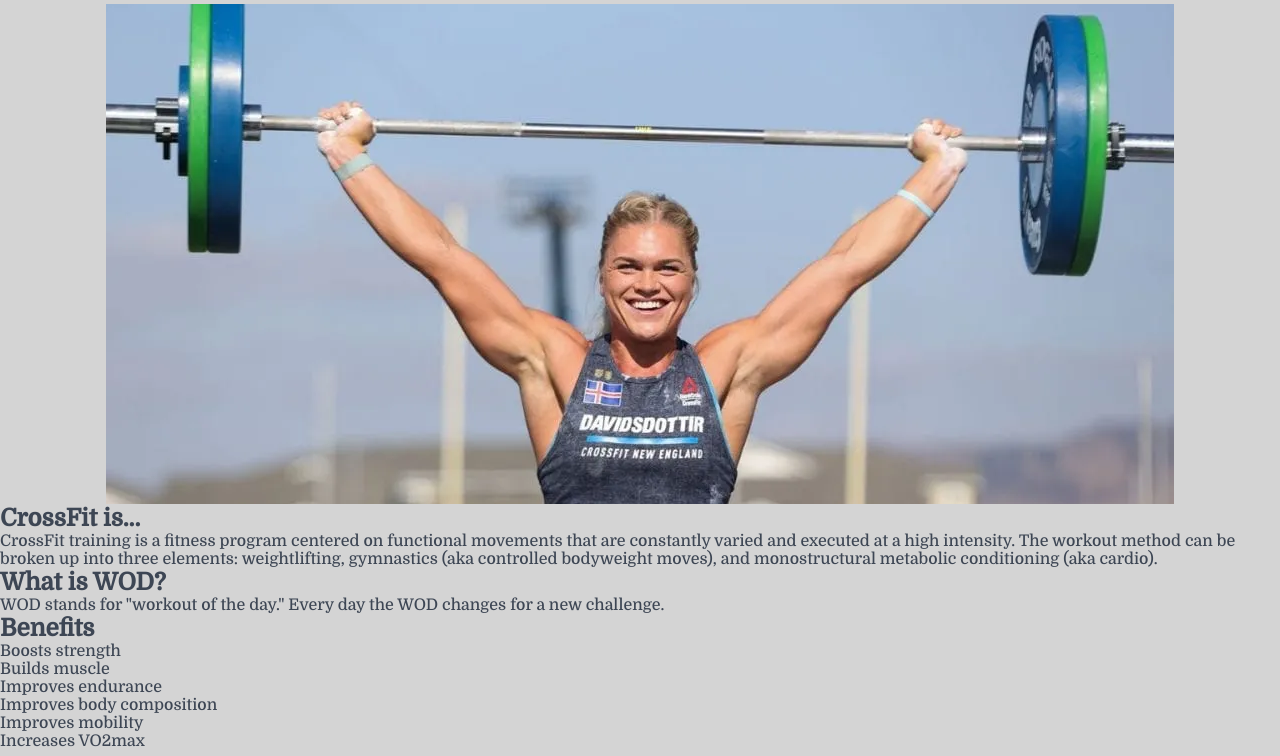
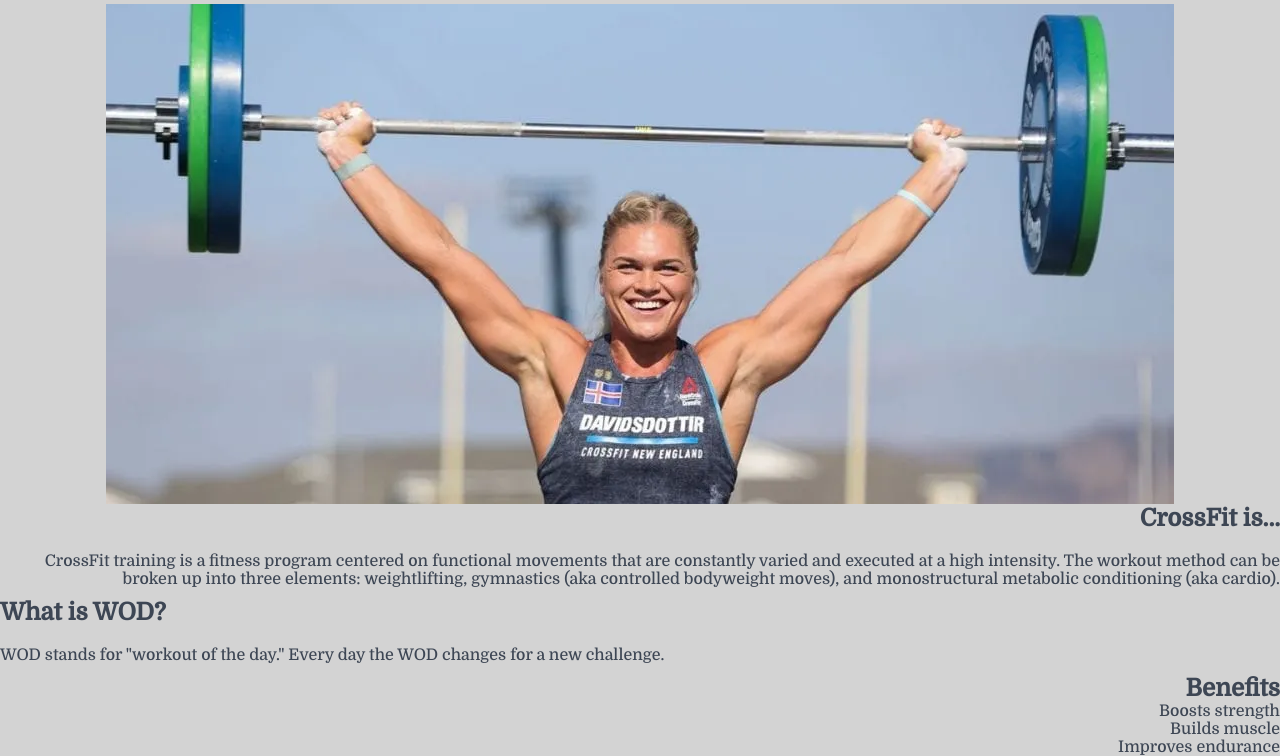
Before and after one commit to Jaimilit/CrossFit, a plain HTML site: page index.html in a window 1280 px wide. Shown: the part 76-832 px from the top of the page. Drawn offline with Linux system fonts and the light colour scheme.

Commit message:
change layout to 3 divs on index page

```diff
--- a/assets/style.css
+++ b/assets/style.css
@@ -10,7 +10,7 @@ body {
     font-family: Domine, sans-serif;
     color: rgb(61, 70, 84);
     font-weight: 300;
-    background-color: #d4d4d4;
+    background-color: lightgrey;
 }
 
 #logo {
@@ -144,6 +144,14 @@ body {
       float: right;
    }
 
+   .right_side {
+    text-align: right;
+   }
+
+   .left {
+    text-align: left;
+   }
+
 footer {
   height: 150px;
 }
--- a/index.html
+++ b/index.html
@@ -34,16 +34,19 @@
     <div id="squat-image"></div>
 </section>
 <section>
+    <div class="right_side">
     <h1>CrossFit is...</h1>
     <p>
         CrossFit training is a fitness program centered on functional movements that are constantly varied and executed at a high intensity. The workout method can be broken up into three elements: weightlifting, gymnastics (aka controlled bodyweight moves), and monostructural metabolic conditioning (aka cardio).
     </p>
+    </div>
+    <div class="left_side">
     <h1>What is WOD?</h1>
     <p>
 WOD stands for "workout of the day."  Every day the WOD changes for a new challenge.
     </p>
-</section>
-<section>
+</div>
+    <div class="right_side">
    <h1>Benefits</h1>
    <ul>
     <li>Boosts strength</li>
@@ -53,6 +56,7 @@ WOD stands for "workout of the day."  Every day the WOD changes for a new challe
     <li>Improves mobility</li>
     <li>Increases VO2max</li>
    </ul>
+</div>
 </section>
 <script src="https://kit.fontawesome.com/feaab2c5f2.js" crossorigin="anonymous"></script>
 
```
